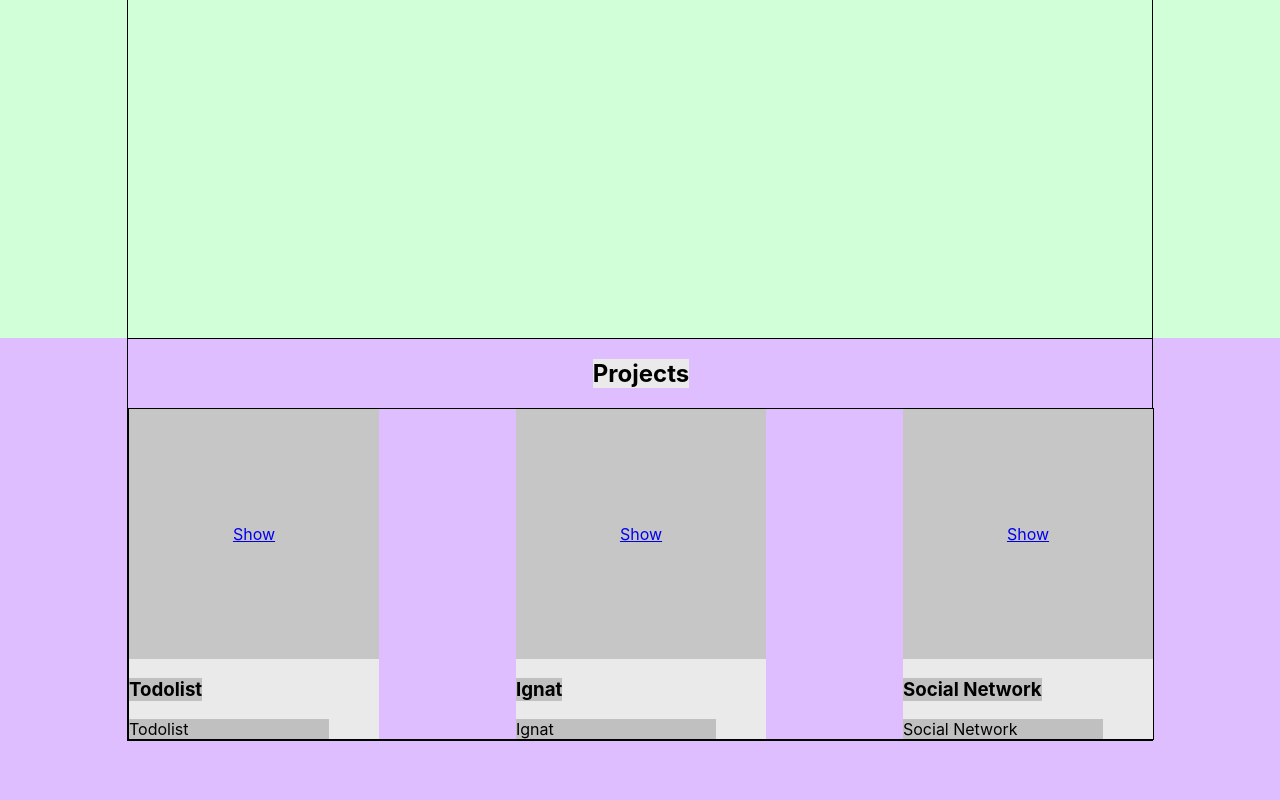
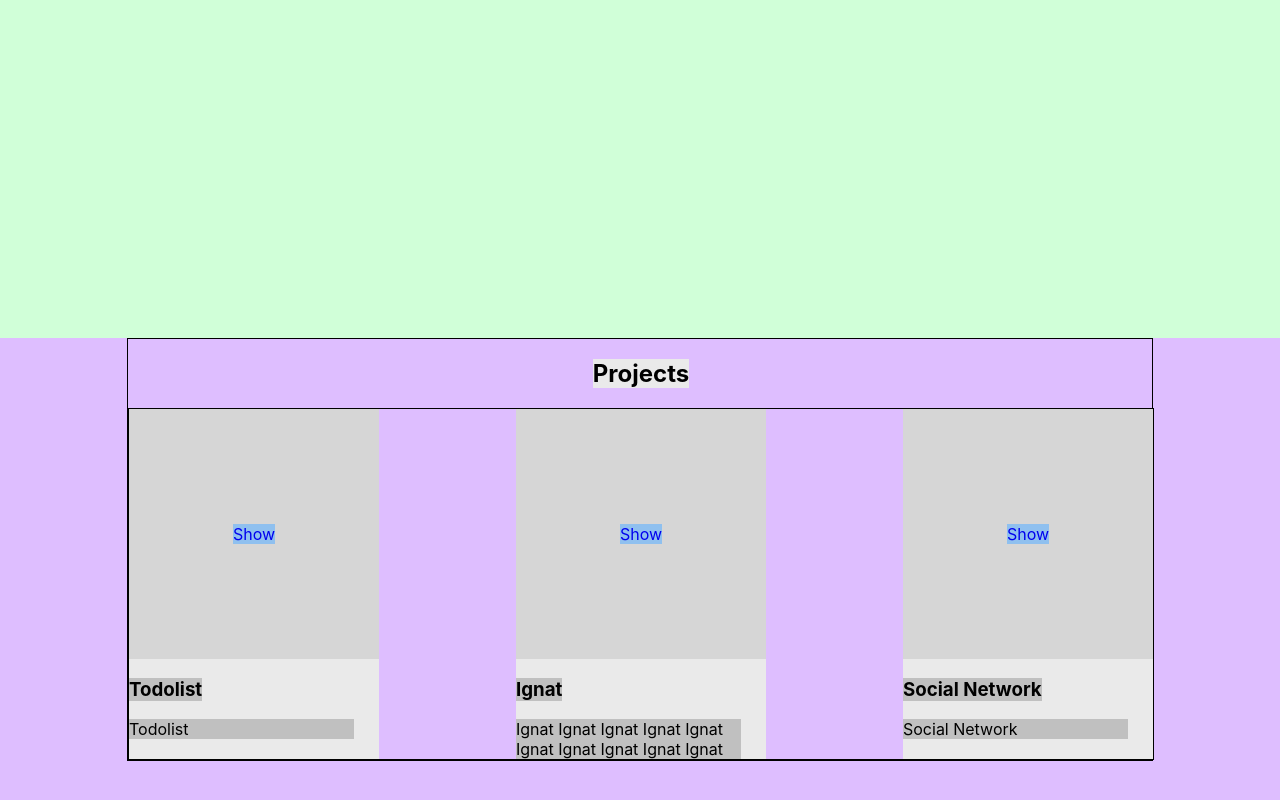
Before and after one commit to JuliOgogo/portfolio, a React (Create React App) app: page / in a window 1280 px wide. Shown: the part 1342-2142 px from the top of the page. Built offline with nearby package versions, Linux system fonts and the light colour scheme.

Commit message:
refactor

```diff
--- a/src/contacts/Contacts.module.css
+++ b/src/contacts/Contacts.module.css
@@ -14,7 +14,7 @@
 
 form {
     border: 1px solid;
-    width: 80%;
+    width: 60%;
     display: flex;
     flex-direction: column;
     justify-content: flex-start;
--- a/src/projects/Projects.js
+++ b/src/projects/Projects.js
@@ -10,7 +10,7 @@ function Projects() {
                 <h2 className={style.title}>Projects</h2>
                 <div className={style.projectsElements}>
                     <Project title={'Todolist'} description={'Todolist'}/>
-                    <Project title={'Ignat'} description={'Ignat'}/>
+                    <Project title={'Ignat'} description={'Ignat Ignat Ignat Ignat Ignat Ignat Ignat Ignat Ignat Ignat'}/>
                     <Project title={'Social Network'} description={'Social Network'}/>
                 </div>
             </div>
--- a/src/projects/project/Project.js
+++ b/src/projects/project/Project.js
@@ -7,10 +7,8 @@ function Project(props) {
             <div className={style.icon}>
                 <a href={'#'}>Show</a>
             </div>
-            <div className={style.descriptionContainer}>
-                <h3>{props.title}</h3>
-                <div className={style.description}>{props.description}</div>
-            </div>
+            <h3>{props.title}</h3>
+            <div className={style.description}>{props.description}</div>
         </div>
     );
 }
--- a/src/projects/project/Project.module.css
+++ b/src/projects/project/Project.module.css
@@ -7,25 +7,24 @@
 }
 
 .icon {
-    width: 250px;
+    width: 100%;
     height: 250px;
-    background-color: #c6c6c6;
+    background-color: #d6d6d6;
     display: flex;
     justify-content: center;
     align-items: center;
 }
 
-.descriptionContainer {
-    display: flex;
-    flex-direction: column;
-    align-items: flex-start;
+.icon a {
+    text-decoration: none;
+    background-color: #8fc0ef;
 }
 
-.descriptionContainer h3 {
+.project h3 {
     background-color: #c0c0c0;
 }
 
 .description {
     background-color: #c0c0c0;
-    width: 200px;
+    width: 90%;
 }
--- a/src/skills/Skills.module.css
+++ b/src/skills/Skills.module.css
@@ -1,5 +1,5 @@
 .skills {
-    height: 100vh;
+    min-height: 100vh;
     background-color: #d0ffd8;
 }
 
```
